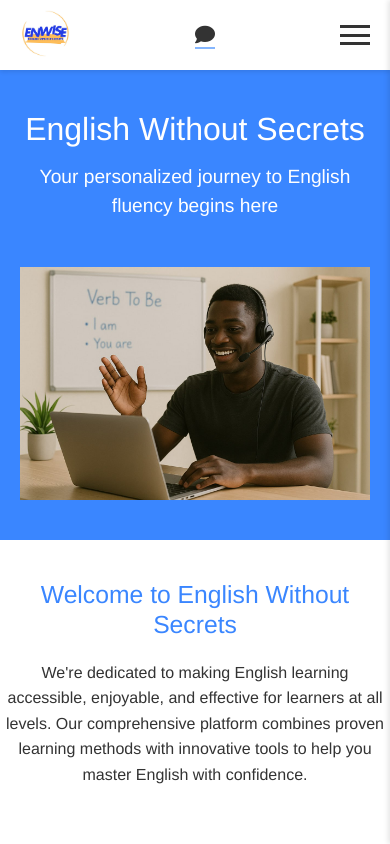
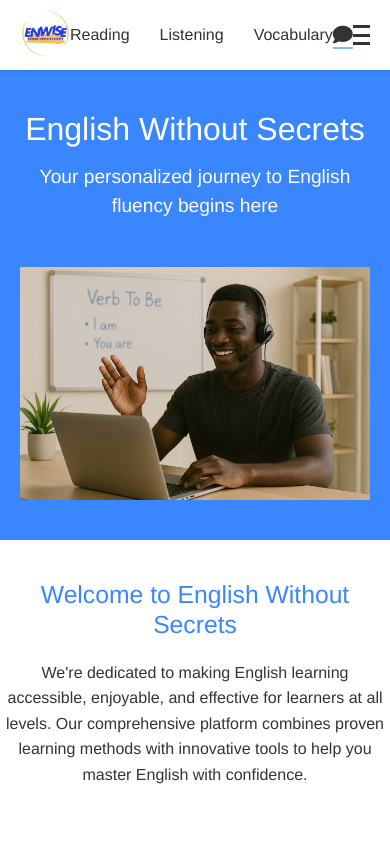
Before and after one commit to Paulhenri27/ews, a Vue app: page /home in a window 390 px wide. Shown: the top 844 px of the page. Built offline with nearby package versions, Linux system fonts and the light colour scheme; no server answers; sample sign-in values are in the browser's storage.

Commit message:
first commit

```diff
--- a/src/components/Menu.vue
+++ b/src/components/Menu.vue
@@ -210,19 +210,6 @@
 
 /* Responsive styles */
 @media (max-width: 768px) {
-  .menu-center {
-    position: fixed;
-    top: 0;
-    right: -250px;
-    width: 250px;
-    height: 100vh;
-    background: white;
-    flex-direction: column;
-    padding: 80px 20px 20px;
-    z-index: 101;
-    transition: right 0.3s ease;
-    box-shadow: -2px 0 5px rgba(0, 0, 0, 0.1);
-  }
 
   .menu-mobile-open {
     right: 0;
```
